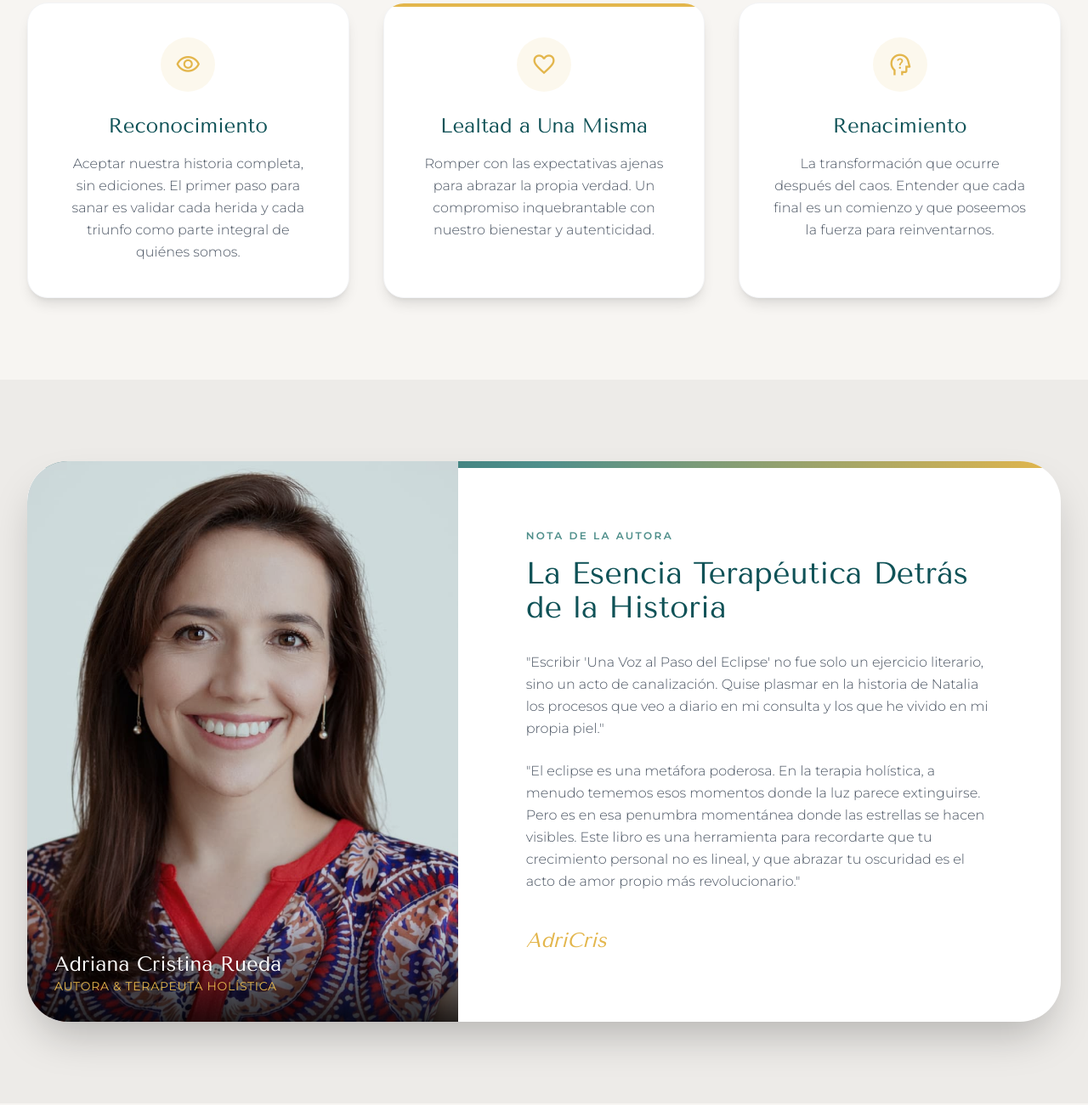
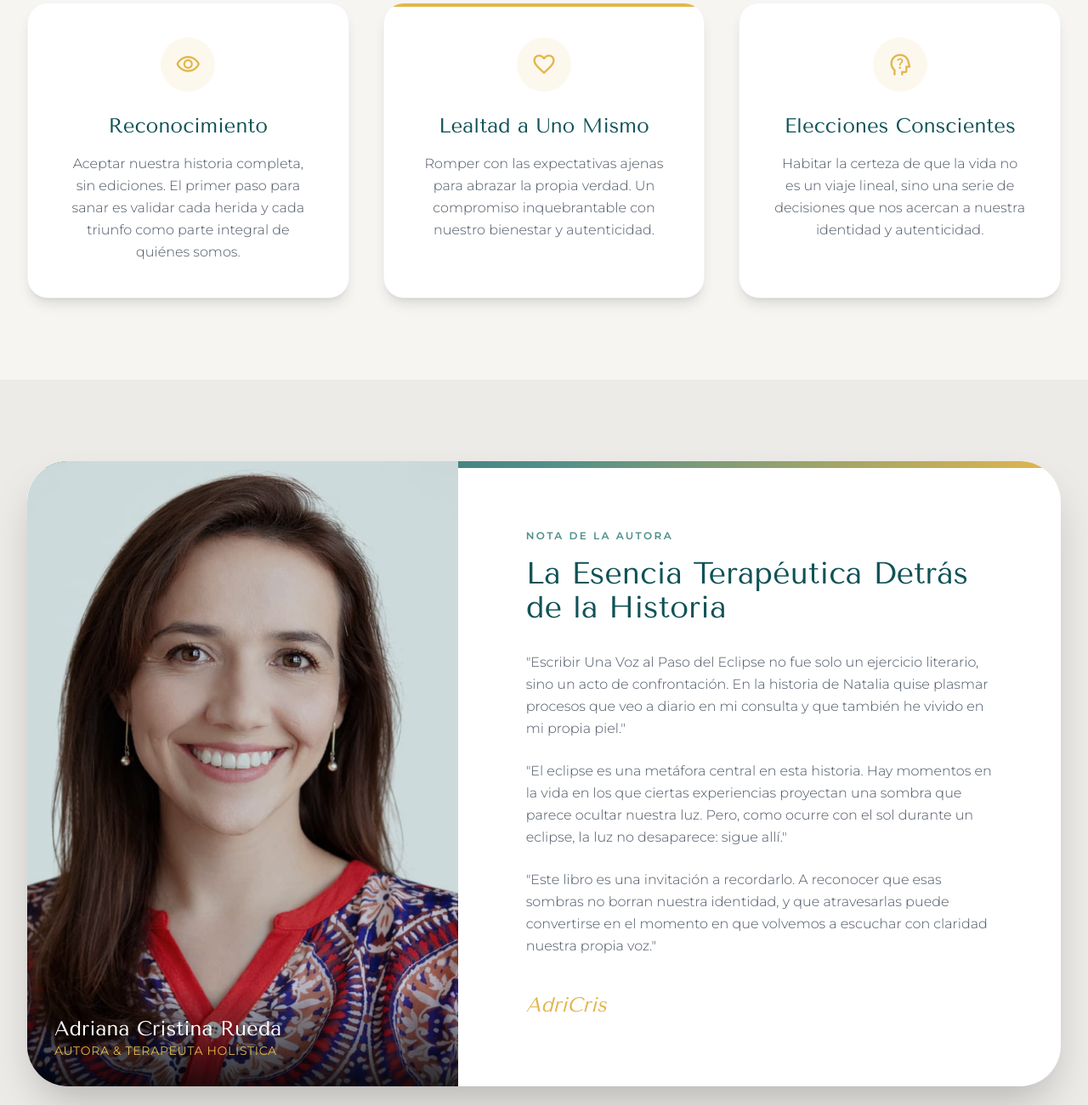
Before and after one commit to 1511170/adricrisrueda, an Astro site: page /libro in a window 1280 px wide. Shown: the part 2019-3320 px from the top of the page at 85% size. Built offline with nearby package versions, Linux system fonts and the light colour scheme; Astro itself is replaced by a stand-in of ours.

Commit message:
content: Actualizar página Libro - cita, temáticas y nota de autora
Cambios en la página del libro 'Una Voz al paso del Eclipse':

- Sección de cita:
  * Quitar footer con atribución al libro
  * Nueva frase: 'La voz no aparece cuando termina el eclipse,
    sino cuando entendemos que la luz nunca se fue.'

- Temáticas centrales:
  * 'Lealtad a Una Misma' → 'Lealtad a Uno Mismo'
  * Reemplazar 'Renacimiento' por 'Elecciones Conscientes'
  * Nuevo texto sobre decisión y autenticidad

- Nota de la autora ('La esencia terapéutica'):
  * Cambiar 'acto de canalización' por 'acto de confrontación'
  * Texto completamente reescrito con metáfora del eclipse
    más desarrollada y enfoque en la identidad
  * Agregar tercer párrafo sobre escuchar la voz propia

Archivo modificado: src/pages/libro.astro

```diff
--- a/src/pages/libro.astro
+++ b/src/pages/libro.astro
@@ -120,11 +120,8 @@ import SchemaOrg from '../components/seo/SchemaOrg.astro';
             <span class="material-symbols-outlined absolute top-8 left-8 text-6xl text-secondary/20 font-serif">format_quote</span>
             <blockquote class="relative z-10 text-center">
               <p class="font-display text-2xl md:text-3xl italic text-primary dark:text-white leading-relaxed mb-6">
-                "No temas a la oscuridad que te habita, pues es allí, en el silencio profundo de tu propia sombra, donde tu luz espera pacientemente para ser redescubierta."
+                "La voz no aparece cuando termina el eclipse, sino cuando entendemos que la luz nunca se fue."
               </p>
-              <footer class="text-sm font-medium tracking-widest uppercase text-accent">
-                — Una Voz al Paso del Eclipse
-              </footer>
             </blockquote>
             <div class="absolute bottom-4 right-4 w-20 h-20 bg-gradient-to-tr from-accent/20 to-transparent rounded-full blur-xl"></div>
           </div>
@@ -156,7 +153,7 @@ import SchemaOrg from '../components/seo/SchemaOrg.astro';
           <div class="w-16 h-16 mb-6 rounded-full bg-secondary/10 flex items-center justify-center group-hover:bg-secondary group-hover:text-white text-secondary transition-colors duration-300">
             <span class="material-symbols-outlined text-3xl">favorite</span>
           </div>
-          <h3 class="font-display text-2xl text-primary dark:text-white mb-4">Lealtad a Una Misma</h3>
+          <h3 class="font-display text-2xl text-primary dark:text-white mb-4">Lealtad a Uno Mismo</h3>
           <p class="text-gray-600 dark:text-gray-400 font-light leading-relaxed">
             Romper con las expectativas ajenas para abrazar la propia verdad. Un compromiso inquebrantable con nuestro bienestar y autenticidad.
           </p>
@@ -165,9 +162,9 @@ import SchemaOrg from '../components/seo/SchemaOrg.astro';
           <div class="w-16 h-16 mb-6 rounded-full bg-secondary/10 flex items-center justify-center group-hover:bg-secondary group-hover:text-white text-secondary transition-colors duration-300">
             <span class="material-symbols-outlined text-3xl">psychology_alt</span>
           </div>
-          <h3 class="font-display text-2xl text-primary dark:text-white mb-4">Renacimiento</h3>
+          <h3 class="font-display text-2xl text-primary dark:text-white mb-4">Elecciones Conscientes</h3>
           <p class="text-gray-600 dark:text-gray-400 font-light leading-relaxed">
-            La transformación que ocurre después del caos. Entender que cada final es un comienzo y que poseemos la fuerza para reinventarnos.
+            Habitar la certeza de que la vida no es un viaje lineal, sino una serie de decisiones que nos acercan a nuestra identidad y autenticidad.
           </p>
         </div>
       </div>
@@ -199,10 +196,13 @@ import SchemaOrg from '../components/seo/SchemaOrg.astro';
             <h2 class="font-display text-3xl md:text-4xl text-primary dark:text-white mb-8">La Esencia Terapéutica Detrás de la Historia</h2>
             <div class="space-y-6 text-gray-600 dark:text-gray-300 font-light leading-relaxed">
               <p>
-                "Escribir 'Una Voz al Paso del Eclipse' no fue solo un ejercicio literario, sino un acto de canalización. Quise plasmar en la historia de Natalia los procesos que veo a diario en mi consulta y los que he vivido en mi propia piel."
+                "Escribir Una Voz al Paso del Eclipse no fue solo un ejercicio literario, sino un acto de confrontación. En la historia de Natalia quise plasmar procesos que veo a diario en mi consulta y que también he vivido en mi propia piel."
               </p>
               <p>
-                "El eclipse es una metáfora poderosa. En la terapia holística, a menudo tememos esos momentos donde la luz parece extinguirse. Pero es en esa penumbra momentánea donde las estrellas se hacen visibles. Este libro es una herramienta para recordarte que tu crecimiento personal no es lineal, y que abrazar tu oscuridad es el acto de amor propio más revolucionario."
+                "El eclipse es una metáfora central en esta historia. Hay momentos en la vida en los que ciertas experiencias proyectan una sombra que parece ocultar nuestra luz. Pero, como ocurre con el sol durante un eclipse, la luz no desaparece: sigue allí."
+              </p>
+              <p>
+                "Este libro es una invitación a recordarlo. A reconocer que esas sombras no borran nuestra identidad, y que atravesarlas puede convertirse en el momento en que volvemos a escuchar con claridad nuestra propia voz."
               </p>
             </div>
             <div class="mt-10">
```
